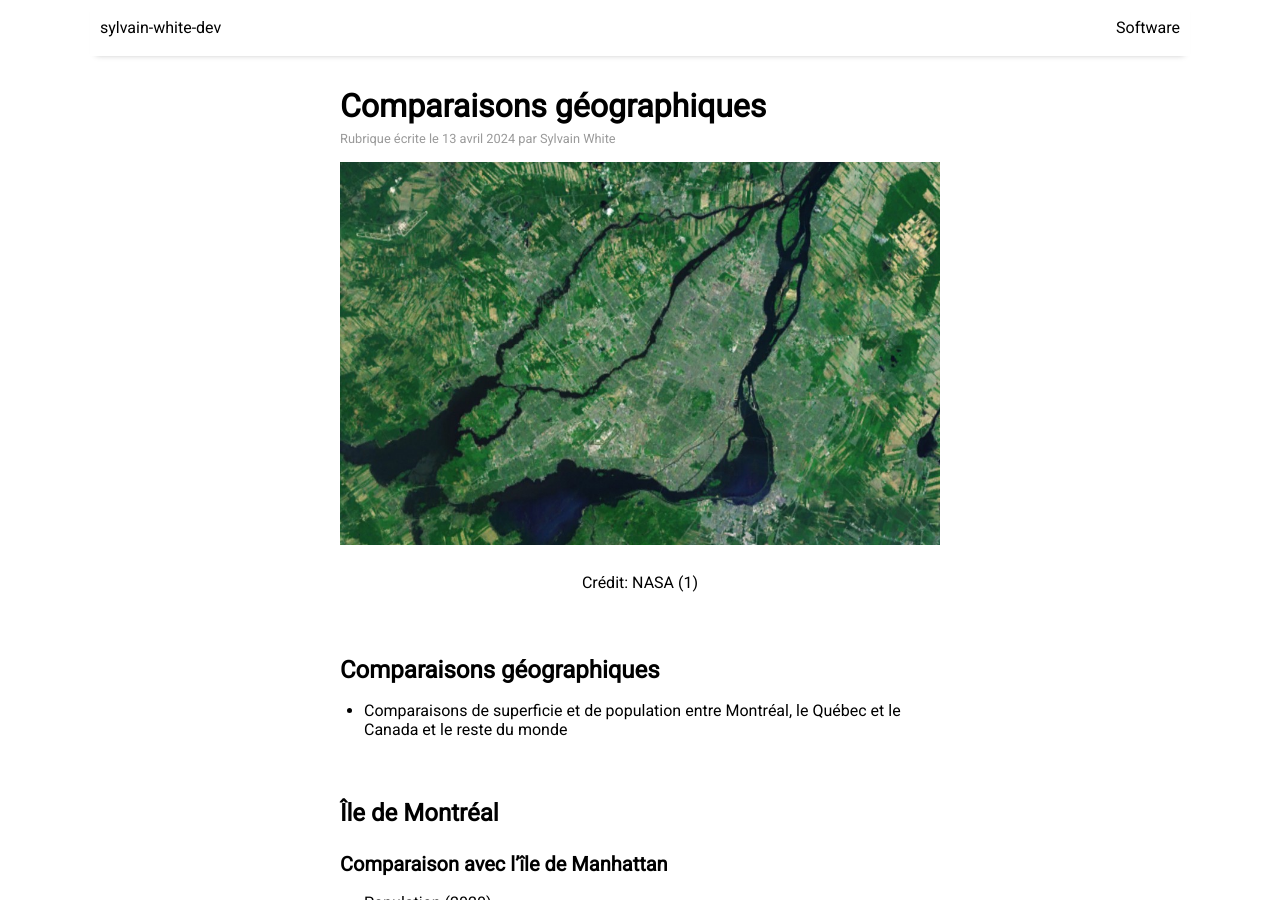
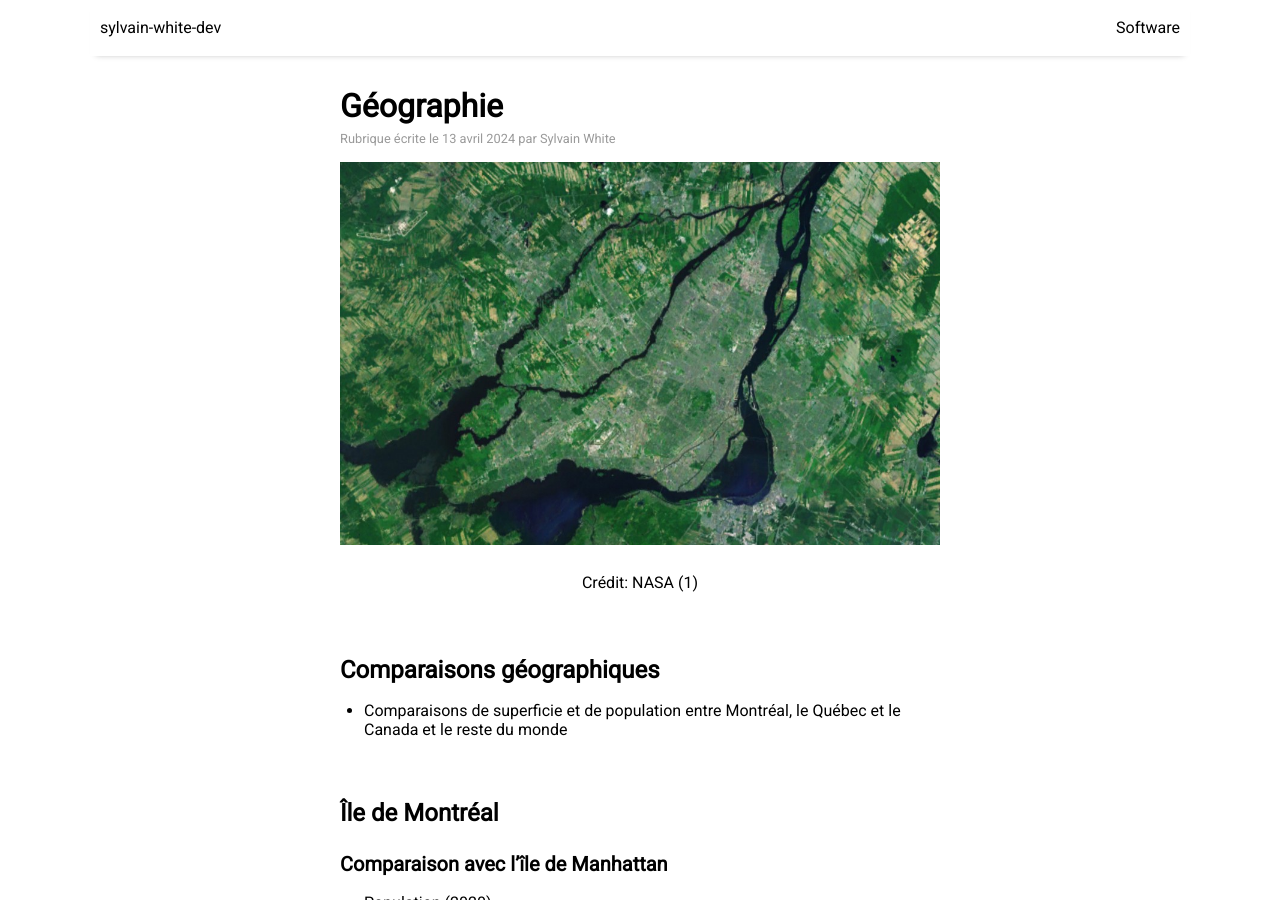
Before and after one commit to sylvainwhite/sylvain-white-dev, a Jekyll site: the page built from _posts/2024-04-13-Géographie.md, in a window 1280 px wide and 900 px high. Built offline with Jekyll 4.4.1, drawn with Linux system fonts in a browser that asks for light colours; nearby versions of some CDN libraries.

Commit message:
Rename post Comparaisons Géographiques

```diff
--- a/_posts/2024-04-13-ComparaisonsGéographiques.md
+++ b/_posts/2024-04-13-Géographie.md
@@ -1,10 +1,10 @@
 ---
 layout: post
-title: "Comparaisons géographiques"
+title: "Géographie"
 author: "Sylvain White"
 categories: misc
 tags: [misc]
-image: ComparaisonsGéographiques.jpg
+image: Géographie.jpg
 ---
 <p style="text-align: center;">Crédit: NASA (1)</p>
 
```
Also changed, not shown: assets/img/Géographie.jpg (renamed from assets/img/ComparaisonsGéographiques.jpg).
